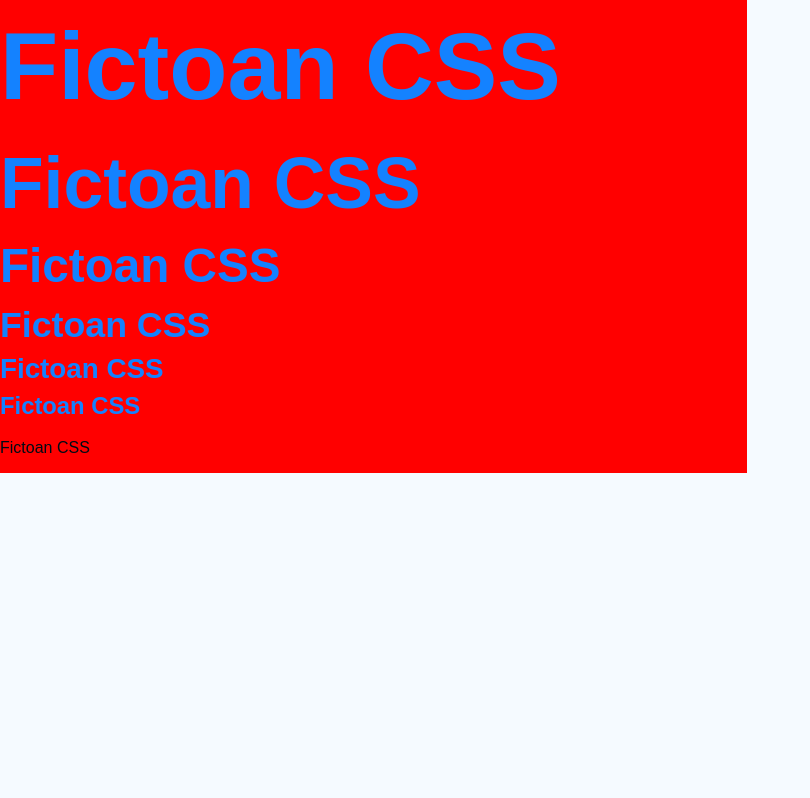
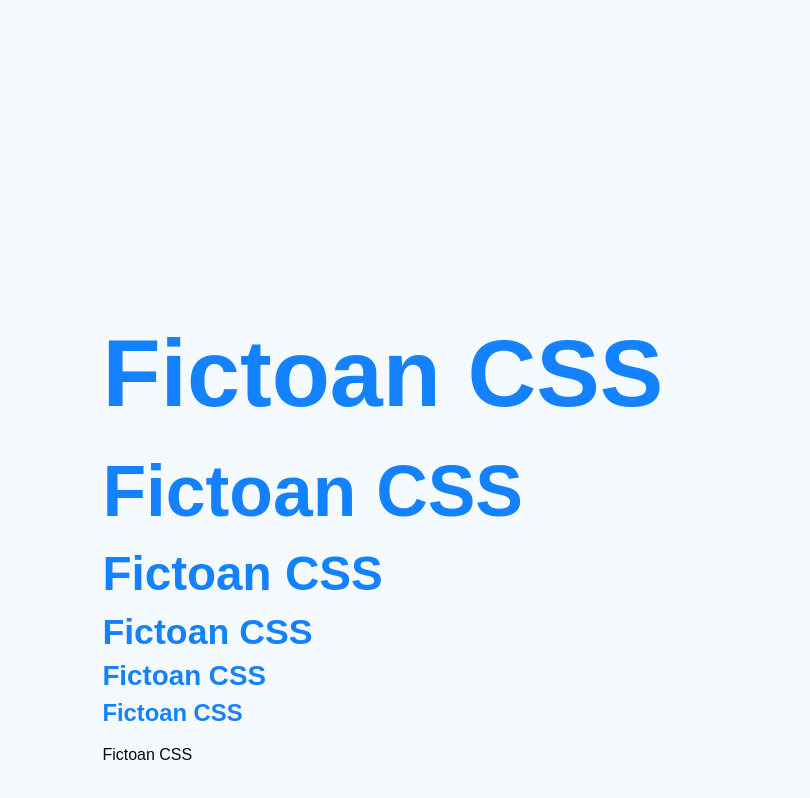
Before and after one commit to fictoan/fictoan-css, a plain HTML site: page src/index.html in a window 1280 px wide. Shown: the whole page, without its empty margins (0-810 px from the left). Drawn offline with Linux system fonts and the light colour scheme.

Commit message:
More change

```diff
--- a/src/index.html
+++ b/src/index.html
@@ -9,7 +9,7 @@
 </head>
 
 <body>
-    <div class="row">
+    <div class="row" data-margin-top="huge" data-padding-left="medium">
         <div
             class="portion"
             data-desktop-span="14"
--- /dev/null
+++ b/src/styles/components/colours.css
@@ -0,0 +1,250 @@
+
+:root {
+    --black       : hsl(0, 0%, 0%);
+    --white       : hsl(0, 0%, 100%);
+    --transparent : hsla(0, 0%, 100%, 0);
+}
+
+:root {
+    --red         : hsl(0, 84%, 60%);
+    --red90       : hsl(0, 84%, 64%);
+    --red80       : hsl(0, 84%, 68%);
+    --red70       : hsl(0, 84%, 72%);
+    --red60       : hsl(0, 84%, 76%);
+    --red50       : hsl(0, 84%, 80%);
+    --red40       : hsl(0, 84%, 84%);
+    --red30       : hsl(0, 84%, 88%);
+    --red20       : hsl(0, 84%, 92%);
+    --red10       : hsl(0, 84%, 96%);
+
+    --salmon      : hsl(9, 100%, 69%);
+    --salmon90    : hsl(9, 100%, 72%);
+    --salmon80    : hsl(9, 100%, 75%);
+    --salmon70    : hsl(9, 100%, 79%);
+    --salmon60    : hsl(9, 100%, 81%);
+    --salmon50    : hsl(9, 100%, 84%);
+    --salmon40    : hsl(9, 100%, 87%);
+    --salmon30    : hsl(9, 100%, 91%);
+    --salmon20    : hsl(9, 100%, 94%);
+    --salmon10    : hsl(9, 100%, 97%);
+
+    --orange      : hsl(30, 92%, 56%);
+    --orange90    : hsl(30, 92%, 60%);
+    --orange80    : hsl(30, 92%, 64%);
+    --orange70    : hsl(30, 92%, 68%);
+    --orange60    : hsl(30, 92%, 72%);
+    --orange50    : hsl(30, 92%, 76%);
+    --orange40    : hsl(30, 92%, 80%);
+    --orange30    : hsl(30, 92%, 84%);
+    --orange20    : hsl(30, 92%, 88%);
+    --orange10    : hsl(30, 92%, 92%);
+
+    --amber       : hsl(40, 97%, 61%);
+    --amber90     : hsl(40, 97%, 65%);
+    --amber80     : hsl(40, 96%, 69%);
+    --amber70     : hsl(40, 96%, 72%);
+    --amber60     : hsl(40, 97%, 76%);
+    --amber50     : hsl(40, 96%, 80%);
+    --amber40     : hsl(40, 95%, 84%);
+    --amber30     : hsl(40, 97%, 88%);
+    --amber20     : hsl(40, 95%, 92%);
+    --amber10     : hsl(40, 90%, 96%);
+
+    --yellow      : hsl(50, 100%, 52%);
+    --yellow90    : hsl(50, 100%, 57%);
+    --yellow80    : hsl(50, 100%, 62%);
+    --yellow70    : hsl(50, 100%, 67%);
+    --yellow60    : hsl(50, 100%, 72%);
+    --yellow50    : hsl(50, 100%, 77%);
+    --yellow40    : hsl(50, 100%, 82%);
+    --yellow30    : hsl(50, 100%, 87%);
+    --yellow20    : hsl(50, 100%, 92%);
+    --yellow10    : hsl(50, 100%, 97%);
+
+    --spring      : hsl(65, 80%, 52%);
+    --spring90    : hsl(65, 80%, 57%);
+    --spring80    : hsl(65, 80%, 62%);
+    --spring70    : hsl(65, 80%, 67%);
+    --spring60    : hsl(65, 80%, 72%);
+    --spring50    : hsl(65, 80%, 77%);
+    --spring40    : hsl(65, 80%, 82%);
+    --spring30    : hsl(65, 80%, 87%);
+    --spring20    : hsl(65, 80%, 92%);
+    --spring10    : hsl(65, 80%, 97%);
+
+    --pistachio   : hsl(78, 54%, 52%);
+    --pistachio90 : hsl(78, 54%, 57%);
+    --pistachio80 : hsl(78, 54%, 62%);
+    --pistachio70 : hsl(78, 54%, 67%);
+    --pistachio60 : hsl(78, 54%, 72%);
+    --pistachio50 : hsl(78, 54%, 77%);
+    --pistachio40 : hsl(78, 54%, 82%);
+    --pistachio30 : hsl(78, 54%, 87%);
+    --pistachio20 : hsl(78, 54%, 92%);
+    --pistachio10 : hsl(78, 54%, 97%);
+
+    --green       : hsl(148, 50%, 42%);
+    --green90     : hsl(148, 39%, 48%);
+    --green80     : hsl(148, 36%, 54%);
+    --green70     : hsl(148, 36%, 59%);
+    --green60     : hsl(148, 36%, 65%);
+    --green50     : hsl(148, 36%, 71%);
+    --green40     : hsl(148, 36%, 77%);
+    --green30     : hsl(148, 36%, 82%);
+    --green20     : hsl(148, 37%, 88%);
+    --green10     : hsl(148, 35%, 94%);
+
+    --teal        : hsl(174, 62%, 48%);
+    --teal90      : hsl(174, 58%, 53%);
+    --teal80      : hsl(174, 58%, 58%);
+    --teal70      : hsl(174, 57%, 63%);
+    --teal60      : hsl(174, 58%, 69%);
+    --teal50      : hsl(174, 58%, 74%);
+    --teal40      : hsl(174, 57%, 79%);
+    --teal30      : hsl(173, 58%, 84%);
+    --teal20      : hsl(174, 56%, 89%);
+    --teal10      : hsl(172, 56%, 95%);
+
+    --cyan        : hsl(176, 78%, 55%);
+    --cyan90      : hsl(176, 77%, 59%);
+    --cyan80      : hsl(176, 77%, 64%);
+    --cyan70      : hsl(176, 77%, 68%);
+    --cyan60      : hsl(176, 77%, 73%);
+    --cyan50      : hsl(176, 78%, 77%);
+    --cyan40      : hsl(176, 77%, 82%);
+    --cyan30      : hsl(176, 77%, 86%);
+    --cyan20      : hsl(176, 75%, 91%);
+    --cyan10      : hsl(176, 75%, 95%);
+
+    --sky         : hsl(194, 97%, 72%);
+    --sky90       : hsl(194, 97%, 75%);
+    --sky80       : hsl(194, 97%, 77%);
+    --sky70       : hsl(194, 96%, 80%);
+    --sky60       : hsl(194, 95%, 83%);
+    --sky50       : hsl(194, 97%, 86%);
+    --sky40       : hsl(194, 97%, 89%);
+    --sky30       : hsl(194, 95%, 91%);
+    --sky20       : hsl(194, 93%, 94%);
+    --sky10       : hsl(194, 88%, 97%);
+
+    --blue        : hsl(212, 100%, 42%);
+    --blue90      : hsl(212, 100%, 48%);
+    --blue80      : hsl(212, 100%, 54%);
+    --blue70      : hsl(212, 100%, 59%);
+    --blue60      : hsl(212, 100%, 65%);
+    --blue50      : hsl(212, 100%, 71%);
+    --blue40      : hsl(212, 100%, 77%);
+    --blue30      : hsl(212, 100%, 83%);
+    --blue20      : hsl(212, 100%, 89%);
+    --blue10      : hsl(212, 100%, 95%);
+
+    --indigo      : hsl(237, 66%, 53%);
+    --indigo90    : hsl(237, 66%, 57%);
+    --indigo80    : hsl(237, 66%, 62%);
+    --indigo70    : hsl(237, 66%, 67%);
+    --indigo60    : hsl(237, 66%, 72%);
+    --indigo50    : hsl(237, 65%, 76%);
+    --indigo40    : hsl(237, 65%, 81%);
+    --indigo30    : hsl(237, 64%, 86%);
+    --indigo20    : hsl(237, 64%, 91%);
+    --indigo10    : hsl(237, 64%, 96%);
+
+    --violet      : hsl(258, 55%, 58%);
+    --violet90    : hsl(259, 55%, 62%);
+    --violet80    : hsl(259, 55%, 66%);
+    --violet70    : hsl(259, 55%, 70%);
+    --violet60    : hsl(259, 55%, 75%);
+    --violet50    : hsl(258, 55%, 79%);
+    --violet40    : hsl(259, 54%, 83%);
+    --violet30    : hsl(259, 54%, 87%);
+    --violet20    : hsl(260, 55%, 91%);
+    --violet10    : hsl(260, 55%, 96%);
+
+    --purple      : hsl(311, 47%, 55%);
+    --purple90    : hsl(311, 47%, 60%);
+    --purple80    : hsl(311, 47%, 64%);
+    --purple70    : hsl(311, 47%, 69%);
+    --purple60    : hsl(311, 47%, 73%);
+    --purple50    : hsl(311, 47%, 78%);
+    --purple40    : hsl(311, 47%, 82%);
+    --purple30    : hsl(311, 48%, 86%);
+    --purple20    : hsl(311, 48%, 91%);
+    --purple10    : hsl(311, 48%, 95%);
+
+    --pink        : hsl(336, 96%, 72%);
+    --pink90      : hsl(336, 95%, 75%);
+    --pink80      : hsl(336, 95%, 78%);
+    --pink70      : hsl(336, 94%, 80%);
+    --pink60      : hsl(336, 95%, 83%);
+    --pink50      : hsl(336, 94%, 86%);
+    --pink40      : hsl(336, 93%, 89%);
+    --pink30      : hsl(337, 95%, 92%);
+    --pink20      : hsl(336, 93%, 94%);
+    --pink10      : hsl(337, 87%, 97%);
+
+    --crimson     : hsl(340, 64%, 42%);
+    --crimson90   : hsl(340, 64%, 48%);
+    --crimson80   : hsl(340, 64%, 54%);
+    --crimson70   : hsl(340, 64%, 59%);
+    --crimson60   : hsl(340, 64%, 65%);
+    --crimson50   : hsl(340, 64%, 71%);
+    --crimson40   : hsl(340, 64%, 77%);
+    --crimson30   : hsl(340, 64%, 82%);
+    --crimson20   : hsl(340, 64%, 88%);
+    --crimson10   : hsl(340, 64%, 94%);
+
+    --brick       : hsl(0, 68%, 42%);
+    --brick90     : hsl(0, 68%, 48%);
+    --brick80     : hsl(0, 68%, 54%);
+    --brick70     : hsl(0, 68%, 60%);
+    --brick60     : hsl(0, 68%, 66%);
+    --brick50     : hsl(0, 68%, 72%);
+    --brick40     : hsl(0, 68%, 78%);
+    --brick30     : hsl(0, 68%, 84%);
+    --brick20     : hsl(0, 68%, 90%);
+    --brick10     : hsl(0, 68%, 96%);
+
+    --sienna      : hsla(15, 56%, 40%);
+    --sienna90    : hsl(15, 56%, 48%);
+    --sienna80    : hsl(15, 56%, 54%);
+    --sienna70    : hsl(15, 56%, 60%);
+    --sienna60    : hsl(15, 56%, 66%);
+    --sienna50    : hsl(15, 56%, 72%);
+    --sienna40    : hsl(15, 56%, 78%);
+    --sienna30    : hsl(15, 56%, 84%);
+    --sienna20    : hsl(15, 56%, 90%);
+    --sienna10    : hsl(15, 56%, 96%);
+
+    --brown       : hsl(24, 34%, 42%);
+    --brown90     : hsl(24, 27%, 48%);
+    --brown80     : hsl(24, 25%, 54%);
+    --brown70     : hsl(24, 25%, 60%);
+    --brown60     : hsl(24, 25%, 65%);
+    --brown50     : hsl(24, 25%, 71%);
+    --brown40     : hsl(24, 25%, 77%);
+    --brown30     : hsl(23, 26%, 83%);
+    --brown20     : hsl(24, 25%, 88%);
+    --brown10     : hsl(22, 27%, 94%);
+
+    --slate       : hsl(209, 12%, 50%);
+    --slate90     : hsl(210, 12%, 55%);
+    --slate80     : hsl(209, 12%, 60%);
+    --slate70     : hsl(207, 12%, 65%);
+    --slate60     : hsl(210, 12%, 70%);
+    --slate50     : hsl(210, 12%, 75%);
+    --slate40     : hsl(208, 13%, 80%);
+    --slate30     : hsl(213, 12%, 85%);
+    --slate20     : hsl(210, 12%, 90%);
+    --slate10     : hsl(200, 11%, 95%);
+
+    --grey        : hsl(0, 0%, 34%);
+    --grey90      : hsl(0, 0%, 41%);
+    --grey80      : hsl(0, 0%, 48%);
+    --grey70      : hsl(0, 0%, 55%);
+    --grey60      : hsl(0, 0%, 62%);
+    --grey50      : hsl(0, 0%, 69%);
+    --grey40      : hsl(0, 0%, 76%);
+    --grey30      : hsl(0, 0%, 83%);
+    --grey20      : hsl(0, 0%, 90%);
+    --grey10      : hsl(0, 0%, 97%);
+}
--- a/src/styles/components/layout/portion.css
+++ b/src/styles/components/layout/portion.css
@@ -2,7 +2,6 @@
     display        : flex;
     flex-direction : column;
     width          : 100%;
-    background-color: red;
 }
 
 .portion.horizontal { flex-direction : row; }
--- /dev/null
+++ b/src/styles/components/layout/spacing.css
@@ -0,0 +1,174 @@
+/*  MARGIN  ///////////////////////////////////////////  */
+.margin-all-none,
+*[data-margin-all="none"]   { margin : var(--none) !important; }
+.margin-all-nano,
+*[data-margin-all="nano"]   { margin : var(--nano); }
+.margin-all-micro,
+*[data-margin-all="micro"]  { margin : var(--micro); }
+.margin-all-tiny,
+*[data-margin-all="tiny"]   { margin : var(--tiny); }
+.margin-all-small,
+*[data-margin-all="small"]  { margin : var(--small); }
+.margin-all-medium,
+*[data-margin-all="medium"] { margin : var(--medium); }
+.margin-all-large,
+*[data-margin-all="large"]  { margin : var(--large); }
+.margin-all-huge,
+*[data-margin-all="huge"]   { margin : var(--huge); }
+
+.margin-top-none,
+*[data-margin-top="none"]   { margin-top : var(--none) !important; }
+.margin-top-nano,
+*[data-margin-top="nano"]   { margin-top : var(--nano); }
+.margin-top-micro,
+*[data-margin-top="micro"]  { margin-top : var(--micro); }
+.margin-top-tiny,
+*[data-margin-top="tiny"]   { margin-top : var(--tiny); }
+.margin-top-small,
+*[data-margin-top="small"]  { margin-top : var(--small); }
+.margin-top-medium,
+*[data-margin-top="medium"] { margin-top : var(--medium); }
+.margin-top-large,
+*[data-margin-top="large"]  { margin-top : var(--large); }
+.margin-top-huge,
+*[data-margin-top="huge"]   { margin-top : var(--huge); }
+
+.margin-right-none,
+*[data-margin-right="none"]   { margin-right : var(--none) !important; }
+.margin-right-nano,
+*[data-margin-right="nano"]   { margin-right : var(--nano); }
+.margin-right-micro,
+*[data-margin-right="micro"]  { margin-right : var(--micro); }
+.margin-right-tiny,
+*[data-margin-right="tiny"]   { margin-right : var(--tiny); }
+.margin-right-small,
+*[data-margin-right="small"]  { margin-right : var(--small); }
+.margin-right-medium,
+*[data-margin-right="medium"] { margin-right : var(--medium); }
+.margin-right-large,
+*[data-margin-right="large"]  { margin-right : var(--large); }
+.margin-right-huge,
+*[data-margin-right="huge"]   { margin-right : var(--huge); }
+
+.margin-bottom-none,
+*[data-margin-bottom="none"]   { margin-bottom : var(--none) !important; }
+.margin-bottom-nano,
+*[data-margin-bottom="nano"]   { margin-bottom : var(--nano); }
+.margin-bottom-micro,
+*[data-margin-bottom="micro"]  { margin-bottom : var(--micro); }
+.margin-bottom-tiny,
+*[data-margin-bottom="tiny"]   { margin-bottom : var(--tiny); }
+.margin-bottom-small,
+*[data-margin-bottom="small"]  { margin-bottom : var(--small); }
+.margin-bottom-medium,
+*[data-margin-bottom="medium"] { margin-bottom : var(--medium); }
+.margin-bottom-large,
+*[data-margin-bottom="large"]  { margin-bottom : var(--large); }
+.margin-bottom-huge,
+*[data-margin-bottom="huge"]   { margin-bottom : var(--huge); }
+
+
+.margin-left-none,
+*[data-margin-left="none"]   { margin-left : var(--none) !important; }
+.margin-left-nano,
+*[data-margin-left="nano"]   { margin-left : var(--nano); }
+.margin-left-micro,
+*[data-margin-left="micro"]  { margin-left : var(--micro); }
+.margin-left-tiny,
+*[data-margin-left="tiny"]   { margin-left : var(--tiny); }
+.margin-left-small,
+*[data-margin-left="small"]  { margin-left : var(--small); }
+.margin-left-medium,
+*[data-margin-left="medium"] { margin-left : var(--medium); }
+.margin-left-large,
+*[data-margin-left="large"]  { margin-left : var(--large); }
+.margin-left-huge,
+*[data-margin-left="huge"]   { margin-left : var(--huge); }
+
+
+/*  PADDING  //////////////////////////////////////////  */
+.padding-all-none,
+*[data-padding-all="none"]   { padding : var(--none) !important; }
+.padding-all-nano,
+*[data-padding-all="nano"]   { padding : var(--nano); }
+.padding-all-micro,
+*[data-padding-all="micro"]  { padding : var(--micro); }
+.padding-all-tiny,
+*[data-padding-all="tiny"]   { padding : var(--tiny); }
+.padding-all-small,
+*[data-padding-all="small"]  { padding : var(--small); }
+.padding-all-medium,
+*[data-padding-all="medium"] { padding : var(--medium); }
+.padding-all-large,
+*[data-padding-all="large"]  { padding : var(--large); }
+.padding-all-huge,
+*[data-padding-all="huge"]   { padding : var(--huge); }
+
+.padding-top-none,
+*[data-padding-top="none"]   { padding-top : var(--none) !important; }
+.padding-top-nano,
+*[data-padding-top="nano"]   { padding-top : var(--nano); }
+.padding-top-micro,
+*[data-padding-top="micro"]  { padding-top : var(--micro); }
+.padding-top-tiny,
+*[data-padding-top="tiny"]   { padding-top : var(--tiny); }
+.padding-top-small,
+*[data-padding-top="small"]  { padding-top : var(--small); }
+.padding-top-medium,
+*[data-padding-top="medium"] { padding-top : var(--medium); }
+.padding-top-large,
+*[data-padding-top="large"]  { padding-top : var(--large); }
+.padding-top-huge,
+*[data-padding-top="huge"]   { padding-top : var(--huge); }
+
+.padding-right-none,
+*[data-padding-right="none"]   { padding-right : var(--none) !important; }
+.padding-right-nano,
+*[data-padding-right="nano"]   { padding-right : var(--nano); }
+.padding-right-micro,
+*[data-padding-right="micro"]  { padding-right : var(--micro); }
+.padding-right-tiny,
+*[data-padding-right="tiny"]   { padding-right : var(--tiny); }
+.padding-right-small,
+*[data-padding-right="small"]  { padding-right : var(--small); }
+.padding-right-medium,
+*[data-padding-right="medium"] { padding-right : var(--medium); }
+.padding-right-large,
+*[data-padding-right="large"]  { padding-right : var(--large); }
+.padding-right-huge,
+*[data-padding-right="huge"]   { padding-right : var(--huge); }
+
+.padding-bottom-none,
+*[data-padding-bottom="none"]   { padding-bottom : var(--none) !important; }
+.padding-bottom-nano,
+*[data-padding-bottom="nano"]   { padding-bottom : var(--nano); }
+.padding-bottom-micro,
+*[data-padding-bottom="micro"]  { padding-bottom : var(--micro); }
+.padding-bottom-tiny,
+*[data-padding-bottom="tiny"]   { padding-bottom : var(--tiny); }
+.padding-bottom-small,
+*[data-padding-bottom="small"]  { padding-bottom : var(--small); }
+.padding-bottom-medium,
+*[data-padding-bottom="medium"] { padding-bottom : var(--medium); }
+.padding-bottom-large,
+*[data-padding-bottom="large"]  { padding-bottom : var(--large); }
+.padding-bottom-huge,
+*[data-padding-bottom="huge"]   { padding-bottom : var(--huge); }
+
+
+.padding-left-none,
+*[data-padding-left="none"]   { padding-left : var(--none) !important; }
+.padding-left-nano,
+*[data-padding-left="nano"]   { padding-left : var(--nano); }
+.padding-left-micro,
+*[data-padding-left="micro"]  { padding-left : var(--micro); }
+.padding-left-tiny,
+*[data-padding-left="tiny"]   { padding-left : var(--tiny); }
+.padding-left-small,
+*[data-padding-left="small"]  { padding-left : var(--small); }
+.padding-left-medium,
+*[data-padding-left="medium"] { padding-left : var(--medium); }
+.padding-left-large,
+*[data-padding-left="large"]  { padding-left : var(--large); }
+.padding-left-huge,
+*[data-padding-left="huge"]   { padding-left : var(--huge); }
--- a/src/styles/fictoan.css
+++ b/src/styles/fictoan.css
@@ -1,4 +1,8 @@
 @import "components/layout/row.css";
 @import "components/layout/portion.css";
+@import "components/layout/spacing.css";
+
 @import "components/typography/typography.css";
+@import "components/colours.css";
+
 @import "theme/theme-light.css";
--- a/src/styles/theme/theme-light.css
+++ b/src/styles/theme/theme-light.css
@@ -1,4 +1,4 @@
-/*  COLOURS  //////////////////////////////////////////////  */
+/*  COLOURS  //////////////////////////////////////////  */
 :root {
     --hue      : hsl(212, 100%, 54%);
     --tint     : hsl(212, 100%, 98%);
@@ -13,7 +13,18 @@
     --selection-text : var(--tint);
 }
 
-/*  TYPOGRAPHY  ///////////////////////////////////////////  */
+:root {
+    --none   : 0;
+    --nano   : 8px;
+    --micro  : 24px;
+    --tiny   : 2vmax;
+    --small  : 4vmax;
+    --medium : 8vmax;
+    --large  : 16vmax;
+    --huge   : 24vmax;
+}
+
+/*  TYPOGRAPHY  ///////////////////////////////////////  */
 /*  FONTS  ------------------------  */
 :root {
     --font-sans  : "SF Pro", sans-serif;
```
Also changed, not shown: src/styles/components/typography/typography.css (+31 -13 lines), src/styles/components/utilities/responsiveness.css (added, +37 -0 lines), src/styles/utilities.css (added, +45 -0 lines).
